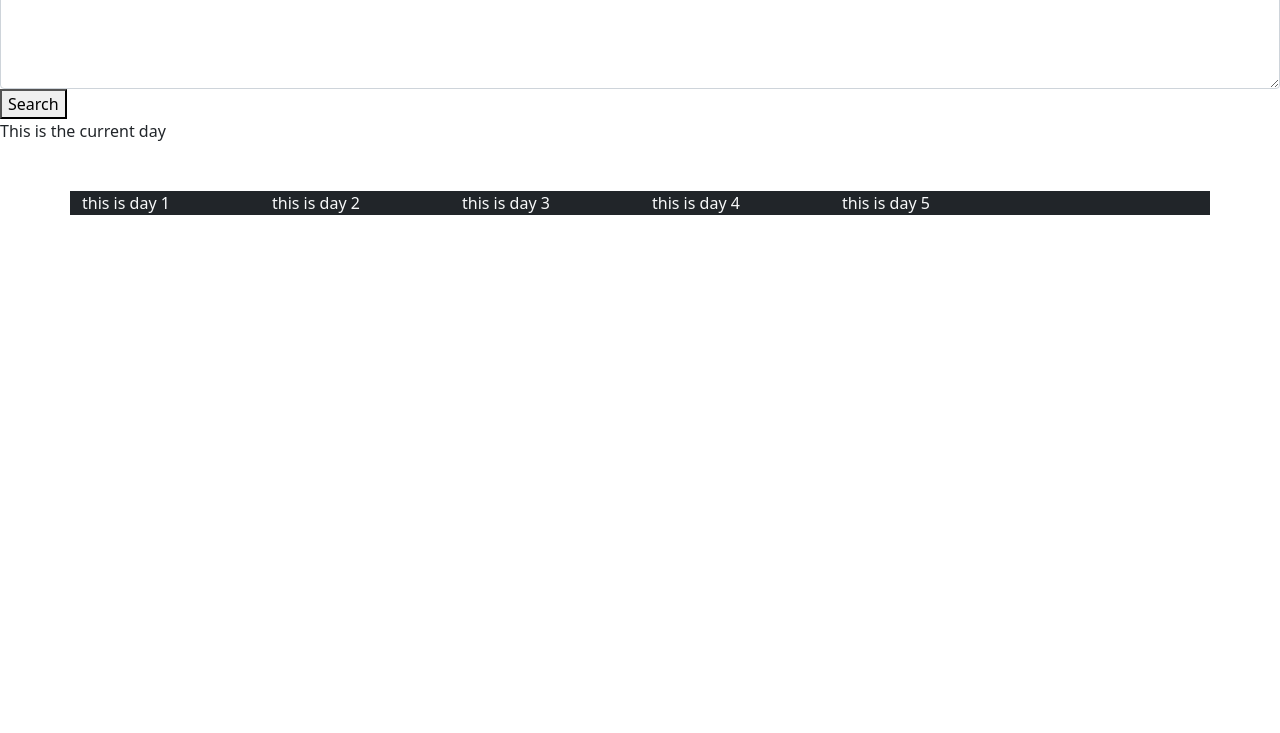
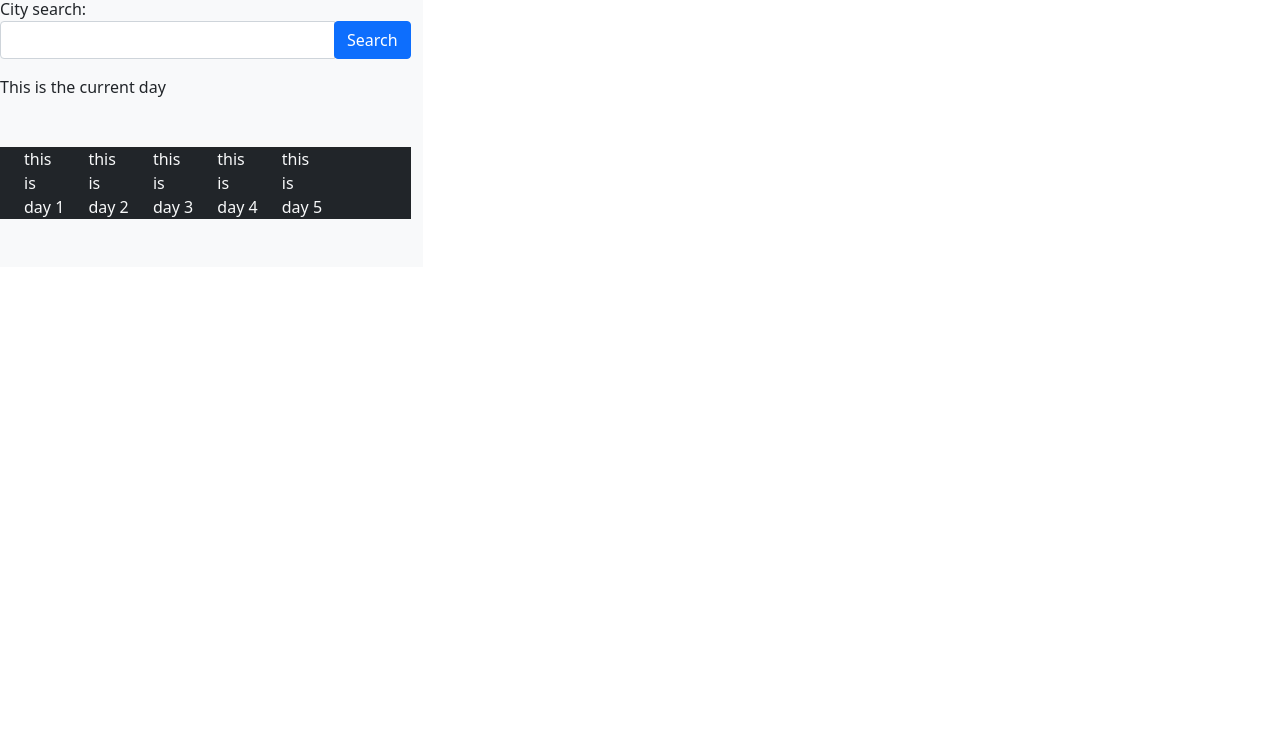
Before and after one commit to palhambra/weather-or-not, a plain HTML site: page index.html in a window 1280 px wide. Shown: the part 67-800 px from the top of the page. Drawn offline with nearby package versions, Linux system fonts and the light colour scheme.

Commit message:
Added button and text input for city search

```diff
--- a/assets/script.js
+++ b/assets/script.js
@@ -1,3 +1,4 @@
 // When pressing search button, will make button of city and push to a list. City & info set to local storage. History city button will pull from local storage
+var searchHistory = [];
 // When search button is pressed, will make one big div of current day. And 5 smaller divs/cards of next 5 days
 // Add api link for weather
--- a/index.html
+++ b/index.html
@@ -13,10 +13,15 @@
     <h1>Weather Dashboard</h1>
   </header>
   <!-- Search function -->
-  <div class="form-floating">
-    <textarea class="form-control" placeholder="Leave a comment here" id="floatingTextarea2" style="height: 100px"></textarea>
-    <label for="floatingTextarea2"></label>
-    <button>Search</button>
+  <div class="row">
+    <div class="col-4 bg-light">
+        <div class="mt-2">City search:</div>
+        <div class="input-group mb-3">
+            <input type="text" id="city" class="form-control">
+            <div>
+              <button type ="button" class="btn btn-primary" id="searchCity">Search</button><!-- search button-->
+            </div>
+
     <!-- When searched, need to add button of last city (pulled from local storage) -->
   </div>
   <!-- Same concept for current day -->
```
